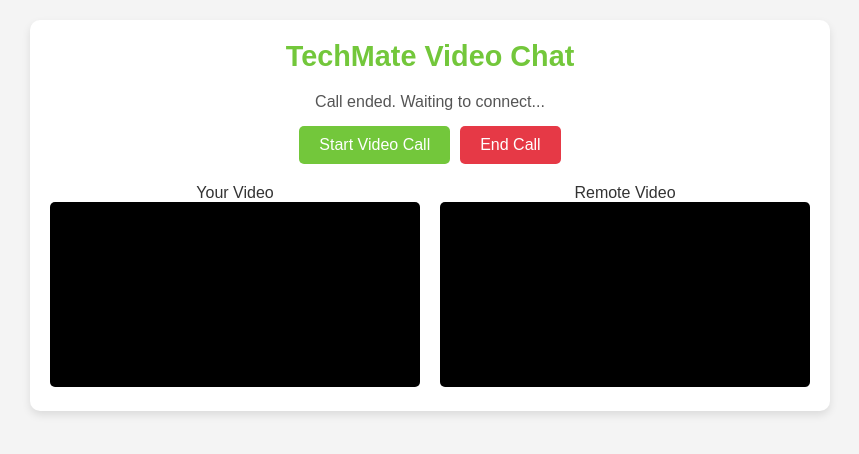
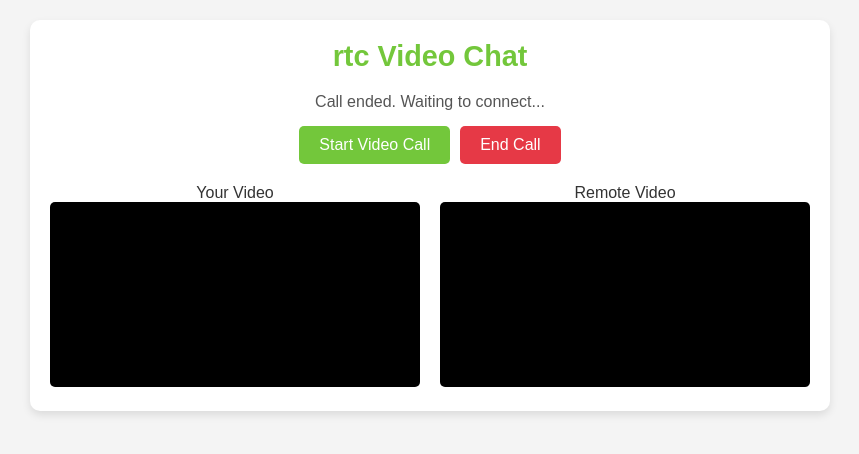
Before and after one commit to chukwunonsoprosper/simprtc, a website: page index.html in a window 1280 px wide. Shown: the whole page, without its empty margins (210-1069 px from the left). Drawn offline with Linux system fonts and the light colour scheme.

Commit message:
Update index.html

```diff
--- a/index.html
+++ b/index.html
@@ -114,7 +114,7 @@
 </head>
 <body>
   <div class="container">
-    <h1>TechMate Video Chat</h1>
+    <h1>rtc Video Chat</h1>
     <div class="status" id="status">Waiting to connect...</div>
     <div class="controls">
       <button id="startCall">Start Video Call</button>
```
